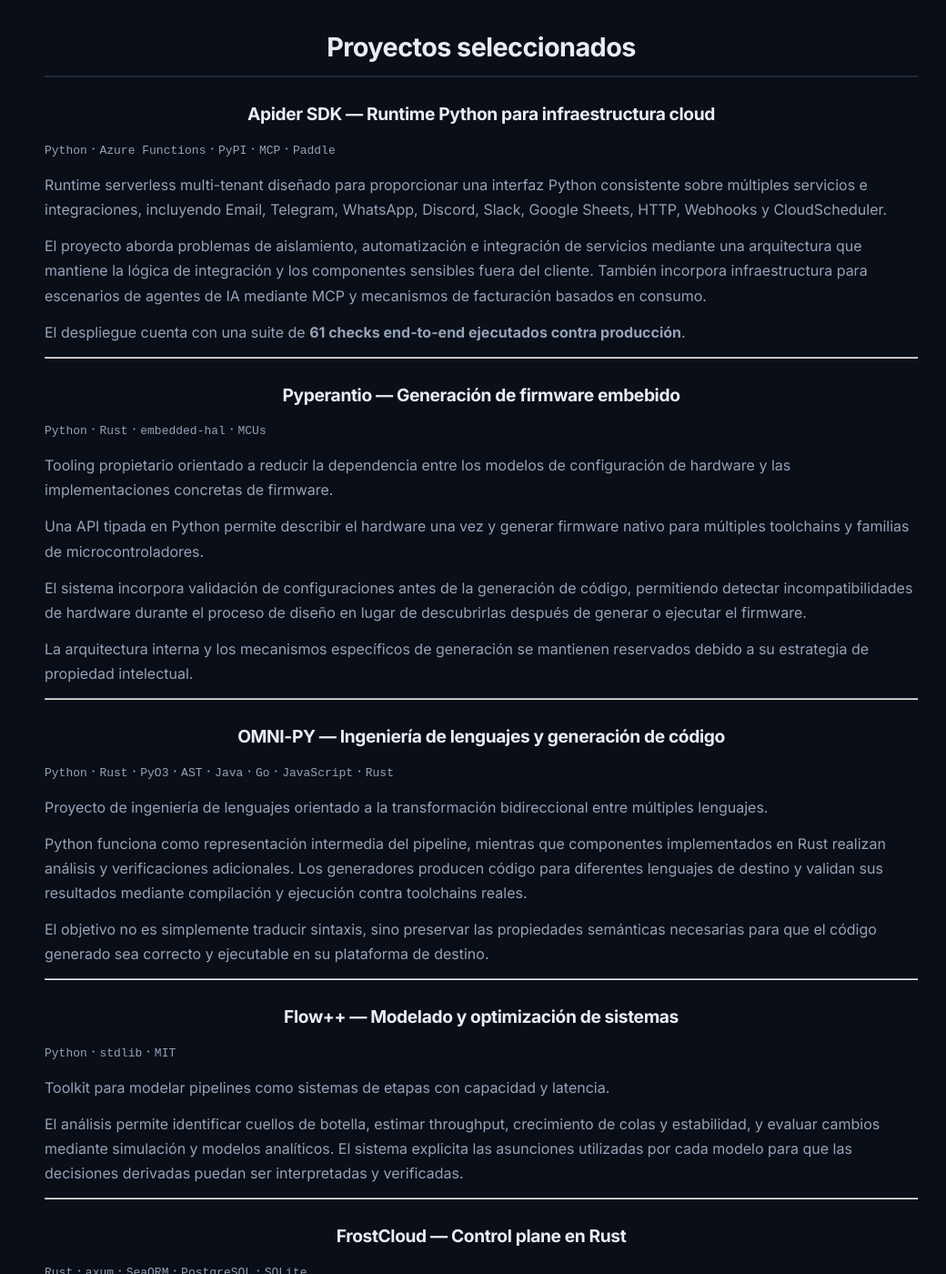
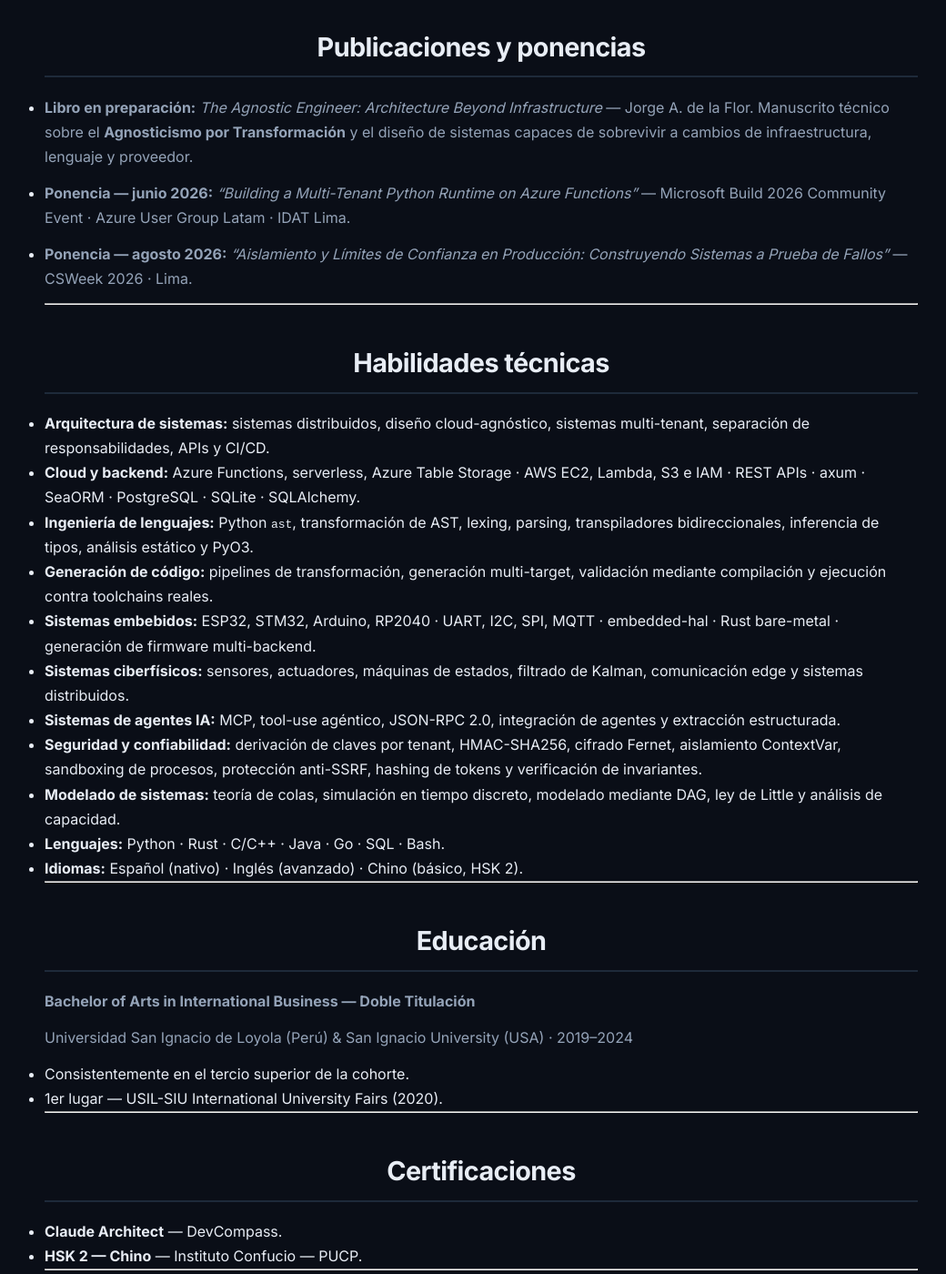
Before and after one commit to Jorge-de-la-Flor/Jorge-de-la-Flor.github.io, a Jekyll site: the page built from md_pages/about.md, in a window 1280 px wide and 1400 px high, scrolled down 3032 px. Shown: the whole window at 91% size, without its empty margins (111-1151 px from the left). Built offline with Jekyll 4.4.1, drawn with Linux system fonts in a browser that asks for light colours; some of the changed text lies outside the part shown.

Commit message:
chore:update about.md

```diff
--- a/md_pages/about.md
+++ b/md_pages/about.md
@@ -84,76 +84,6 @@ Coordiné operaciones de importación end-to-end con proveedores internacionales
 
 ---
 
-## Proyectos seleccionados
-
-### Apider SDK — Runtime Python para infraestructura cloud
-
-`Python` · `Azure Functions` · `PyPI` · `MCP` · `Paddle`
-
-Runtime serverless multi-tenant diseñado para proporcionar una interfaz Python consistente sobre múltiples servicios e integraciones, incluyendo Email, Telegram, WhatsApp, Discord, Slack, Google Sheets, HTTP, Webhooks y CloudScheduler.
-
-El proyecto aborda problemas de aislamiento, automatización e integración de servicios mediante una arquitectura que mantiene la lógica de integración y los componentes sensibles fuera del cliente. También incorpora infraestructura para escenarios de agentes de IA mediante MCP y mecanismos de facturación basados en consumo.
-
-El despliegue cuenta con una suite de **61 checks end-to-end ejecutados contra producción**.
-
----
-
-### Pyperantio — Generación de firmware embebido
-
-`Python` · `Rust` · `embedded-hal` · `MCUs`
-
-Tooling propietario orientado a reducir la dependencia entre los modelos de configuración de hardware y las implementaciones concretas de firmware.
-
-Una API tipada en Python permite describir el hardware una vez y generar firmware nativo para múltiples toolchains y familias de microcontroladores.
-
-El sistema incorpora validación de configuraciones antes de la generación de código, permitiendo detectar incompatibilidades de hardware durante el proceso de diseño en lugar de descubrirlas después de generar o ejecutar el firmware.
-
-La arquitectura interna y los mecanismos específicos de generación se mantienen reservados debido a su estrategia de propiedad intelectual.
-
----
-
-### OMNI-PY — Ingeniería de lenguajes y generación de código
-
-`Python` · `Rust` · `PyO3` · `AST` · `Java` · `Go` · `JavaScript` · `Rust`
-
-Proyecto de ingeniería de lenguajes orientado a la transformación bidireccional entre múltiples lenguajes.
-
-Python funciona como representación intermedia del pipeline, mientras que componentes implementados en Rust realizan análisis y verificaciones adicionales. Los generadores producen código para diferentes lenguajes de destino y validan sus resultados mediante compilación y ejecución contra toolchains reales.
-
-El objetivo no es simplemente traducir sintaxis, sino preservar las propiedades semánticas necesarias para que el código generado sea correcto y ejecutable en su plataforma de destino.
-
----
-
-### Flow++ — Modelado y optimización de sistemas
-
-`Python` · `stdlib` · `MIT`
-
-Toolkit para modelar pipelines como sistemas de etapas con capacidad y latencia.
-
-El análisis permite identificar cuellos de botella, estimar throughput, crecimiento de colas y estabilidad, y evaluar cambios mediante simulación y modelos analíticos. El sistema explicita las asunciones utilizadas por cada modelo para que las decisiones derivadas puedan ser interpretadas y verificadas.
-
----
-
-### FrostCloud — Control plane en Rust
-
-`Rust` · `axum` · `SeaORM` · `PostgreSQL` · `SQLite`
-
-Workspace desarrollado íntegramente en Rust para proporcionar cuentas, identidad, catálogo de servicios y activaciones por cuenta.
-
-El proyecto explora una separación estricta entre **control plane y data plane**, utilizando fronteras arquitectónicas a nivel de crate para mantener aisladas las responsabilidades de identidad, transporte y persistencia.
-
----
-
-### Plataforma de Sensado Distribuido — Sistema ciberfísico
-
-`ESP32` · `Raspberry Pi` · `Kalman Filter` · `MQTT` · `SQLite` · `SSE`
-
-Sistema ciberfísico distribuido que integra múltiples nodos de sensado y procesamiento.
-
-El sistema combina filtrado de Kalman en tiempo discreto sobre el microcontrolador, una pipeline multi-sensor controlada mediante FSM, comunicación UART → MQTT → edge, persistencia SQLite, API REST y visualización en tiempo real mediante Server-Sent Events.
-
----
-
 ## Publicaciones y ponencias
 
 - **Libro en preparación:** *The Agnostic Engineer: Architecture Beyond Infrastructure* — Jorge A. de la Flor. Manuscrito técnico sobre el **Agnosticismo por Transformación** y el diseño de sistemas capaces de sobrevivir a cambios de infraestructura, lenguaje y proveedor.
```
